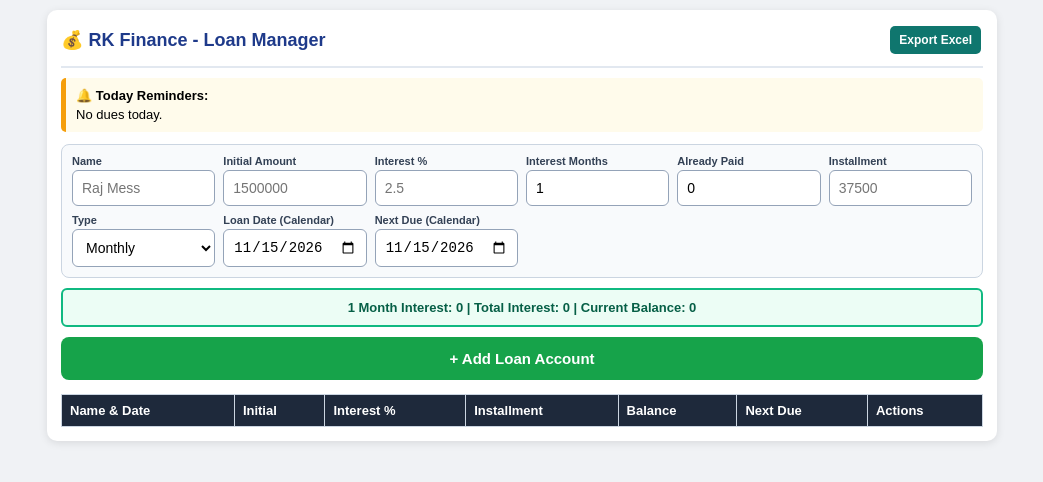
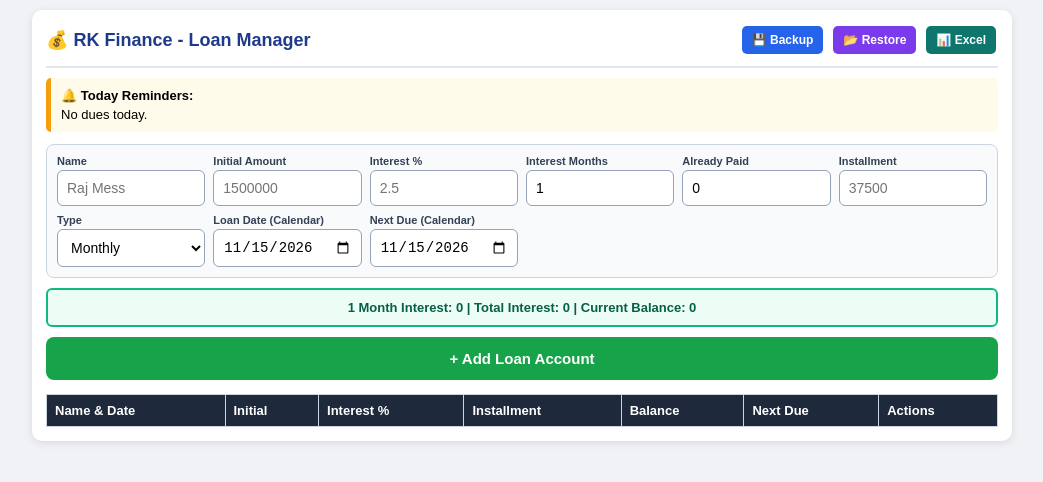
Before and after one commit to rrelectech-design/loan-app, a plain HTML site: page index.html in a window 1280 px wide. Shown: the whole page, without its empty margins (118-1161 px from the left). Drawn offline with Linux system fonts and the light colour scheme.

Commit message:
Update index.html

```diff
--- a/index.html
+++ b/index.html
@@ -11,9 +11,10 @@
 <style>
   * { box-sizing: border-box; }
   body { font-family: Arial, sans-serif; background: #f0f2f5; padding: 10px; margin: 0; }
-  .box { max-width: 950px; margin: auto; background: #fff; padding: 14px; border-radius: 10px; box-shadow: 0 2px 8px rgba(0,0,0,0.1); }
-  .top { display: flex; justify-content: space-between; align-items: center; border-bottom: 2px solid #e2e8f0; padding-bottom: 10px; margin-bottom: 10px; }
+  .box { max-width: 980px; margin: auto; background: #fff; padding: 14px; border-radius: 10px; box-shadow: 0 2px 8px rgba(0,0,0,0.1); }
+  .top { display: flex; justify-content: space-between; align-items: center; flex-wrap: wrap; gap: 8px; border-bottom: 2px solid #e2e8f0; padding-bottom: 10px; margin-bottom: 10px; }
   h2 { margin: 0; color: #1e3a8a; font-size: 18px; }
+  .top-btns { display: flex; gap: 6px; flex-wrap: wrap; }
   .rem { background: #fffbeb; border-left: 5px solid #f59e0b; padding: 10px; margin-bottom: 12px; border-radius: 5px; font-size: 13px; }
   .grid { display: grid; grid-template-columns: repeat(auto-fit, minmax(140px, 1fr)); gap: 8px; background: #f8fafc; padding: 10px; border: 1px solid #cbd5e1; border-radius: 8px; }
   .field { display: flex; flex-direction: column; }
@@ -25,7 +26,7 @@
   table { width: 100%; border-collapse: collapse; min-width: 600px; }
   th, td { border: 1px solid #cbd5e1; padding: 8px; text-align: left; font-size: 13px; }
   th { background: #1e293b; color: #fff; }
-  .btn { padding: 7px 9px; border: none; border-radius: 5px; color: #fff; cursor: pointer; font-size: 12px; margin: 2px; font-weight: bold; }
+  .btn { padding: 7px 10px; border: none; border-radius: 5px; color: #fff; cursor: pointer; font-size: 12px; margin: 2px; font-weight: bold; }
   .hist { margin-top: 14px; padding: 12px; background: #eff6ff; border: 1px solid #bfdbfe; border-radius: 8px; display: none; }
 </style>
 </head>
@@ -33,7 +34,12 @@
 <div class="box">
   <div class="top">
     <h2>💰 RK Finance - Loan Manager</h2>
-    <button type="button" class="btn" style="background:#0f766e;" id="btnExcel">Export Excel</button>
+    <div class="top-btns">
+      <button type="button" class="btn" style="background:#2563eb;" id="btnBackup">💾 Backup</button>
+      <button type="button" class="btn" style="background:#7c3aed;" id="btnRestore">📂 Restore</button>
+      <input type="file" id="fileRestore" accept=".json" style="display:none;">
+      <button type="button" class="btn" style="background:#0f766e;" id="btnExcel">📊 Excel</button>
+    </div>
   </div>
   <div class="rem"><b>🔔 Today Reminders:</b><div id="remBox" style="margin-top:4px;">No dues today.</div></div>
   <div class="grid">
```
